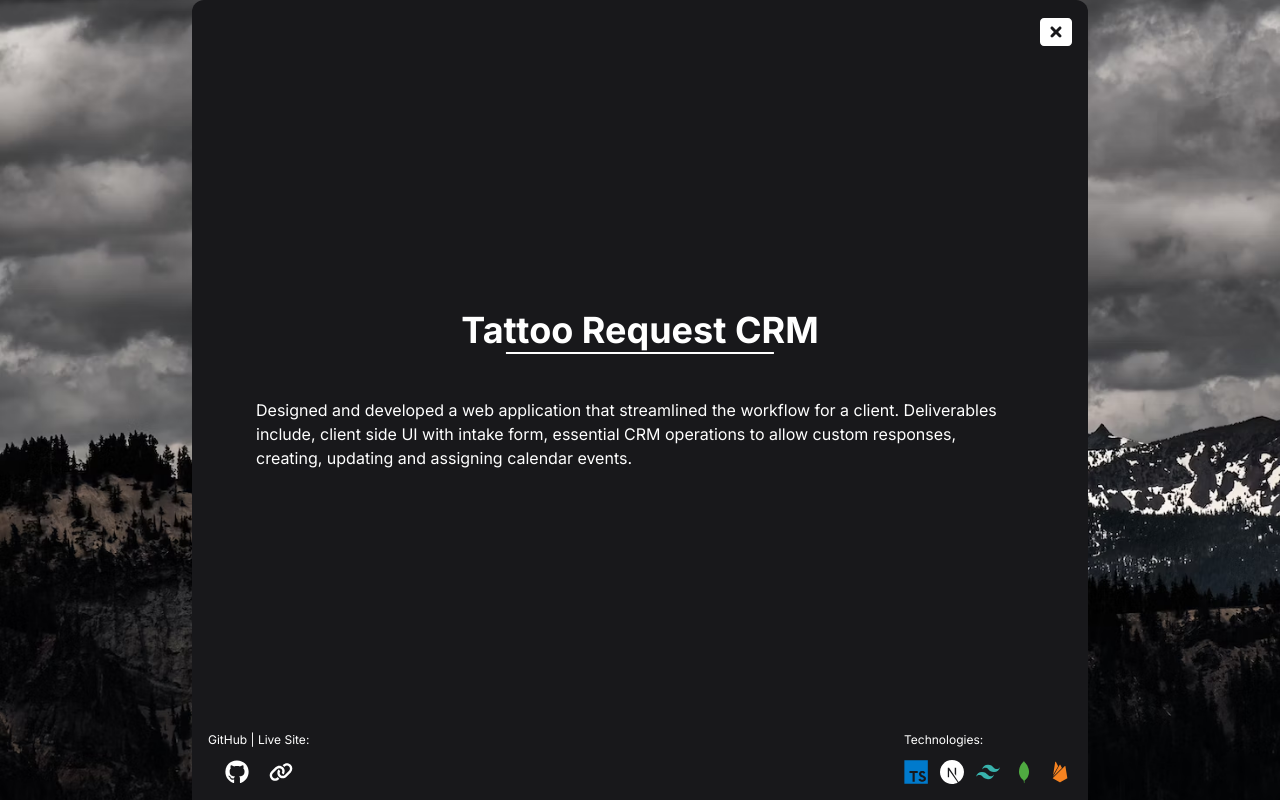
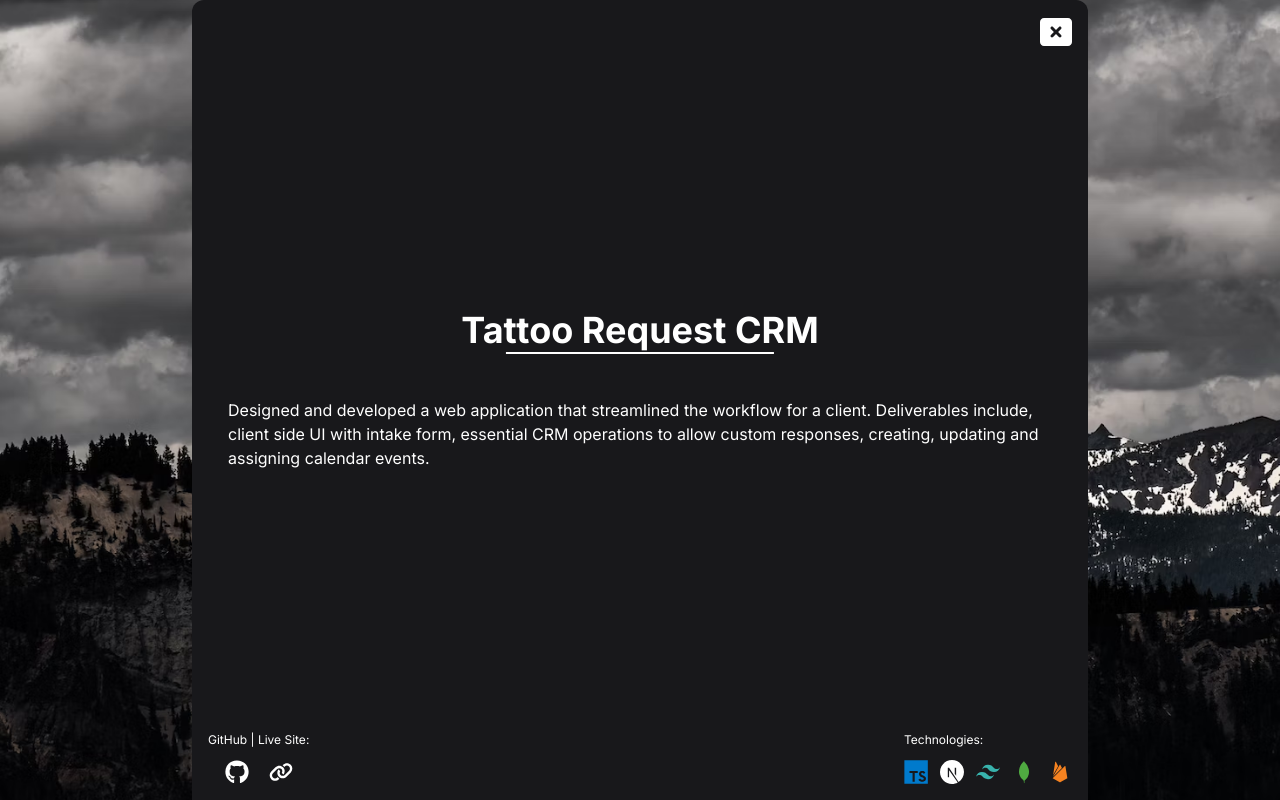
Before and after one commit to TAndrewLopez/portfolio_2024, a Next.js app: page / in a window 1280 px wide. Both pictures are taken after a click on the item 640 px from the left and 369 px from the top of the page. Built offline with nearby package versions, Linux system fonts and the light colour scheme.

Commit message:
more styles

```diff
--- a/src/app/components/Card.tsx
+++ b/src/app/components/Card.tsx
@@ -29,7 +29,7 @@ const Card = ({
       </div>
       {/* CONTENT */}
       <div className="flex-1 flex flex-col gap-12 items-center justify-center">
-        <h1 className="relative text-4xl font-bold text-white">
+        <h1 className="relative text-center text-4xl font-bold text-white">
           {title}
           <span className="absolute left-1/2 -translate-x-1/2 -bottom-1 w-3/4 h-0.5 bg-white"></span>
         </h1>
--- a/src/app/components/ProjectContent.tsx
+++ b/src/app/components/ProjectContent.tsx
@@ -8,7 +8,7 @@ type Props = {
 const ProjectContent = ({ project }: Props) => {
   const { videoURL, description, images } = project;
   return (
-    <div className="relative text-white flex flex-col gap-5 px-12">
+    <div className="relative text-white flex flex-col gap-5 px-5">
       {videoURL && (
         <video controls>
           <source src="./video/linkuistixVideo.mp4" type="video/mp4" />
```
